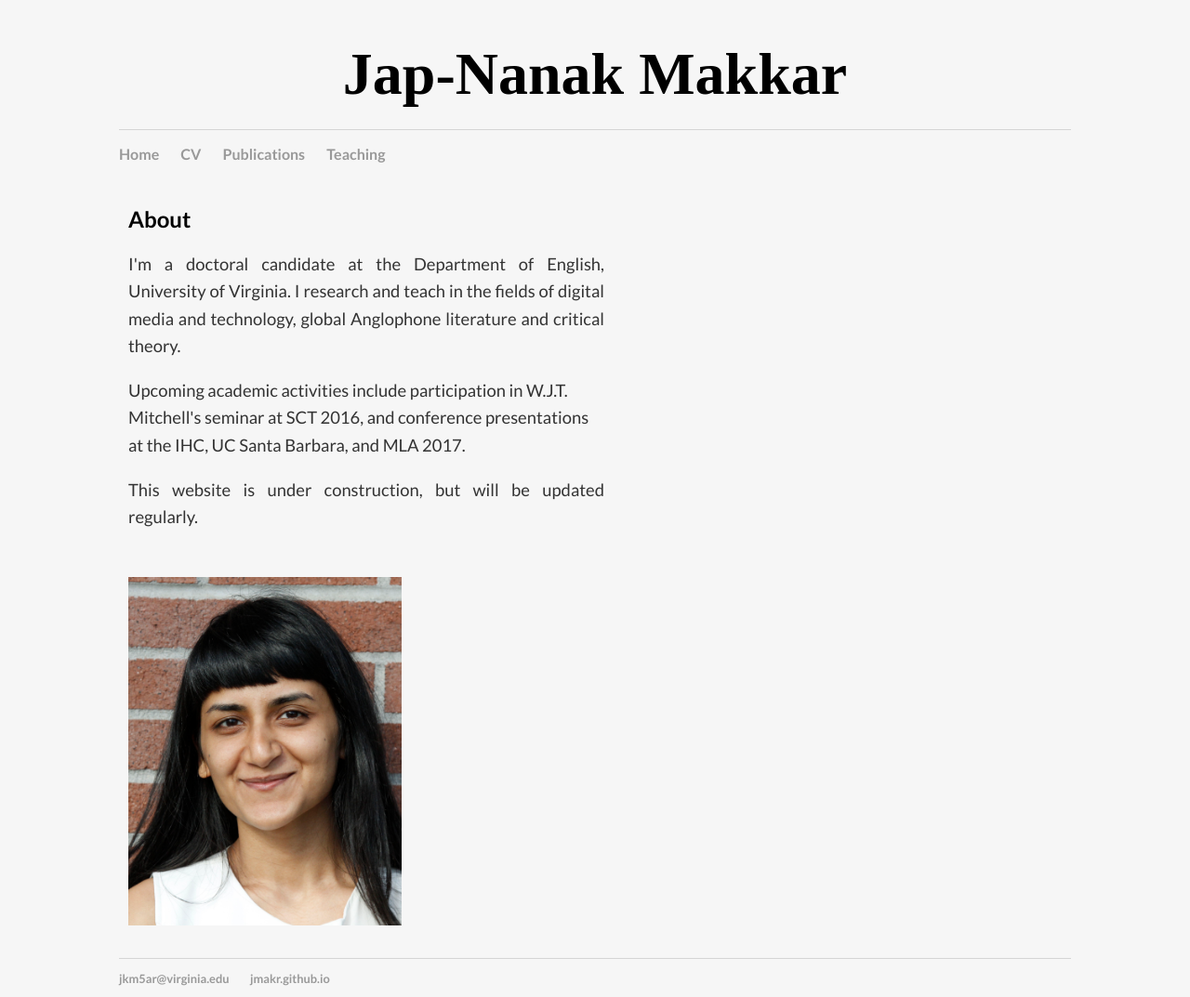
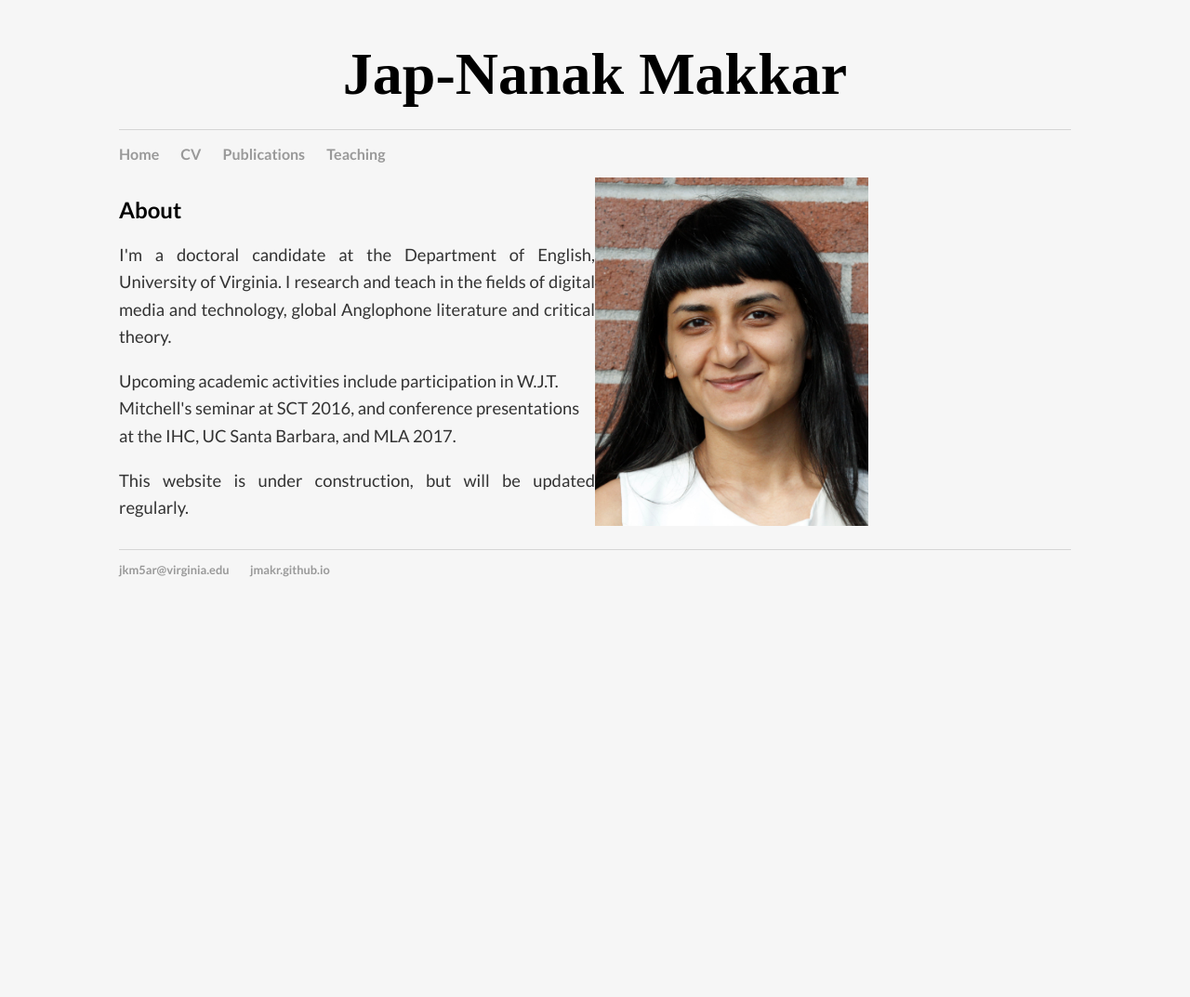
Before and after one commit to jmakr/jmakr.github.io, a Jekyll site: the page built from index.html, in a window 1280 px wide. Shown: the whole page at 93% size. Built offline with Jekyll 4.4.1, drawn with Linux system fonts in a browser that asks for light colours; after the commit the page ends 900 px from its top, so only the background shows below that.

Commit message:
Update main.css

```diff
--- a/css/main.css
+++ b/css/main.css
@@ -54,7 +54,7 @@ p {
     float: left;
     width: 50%;
     height: 400px;
-    padding:10px;
+
 
 }
 
@@ -62,7 +62,7 @@ p {
     float:left;
     width: 50%;
     height: 400px;
-    padding:10px;
+
 
 }
 
```
